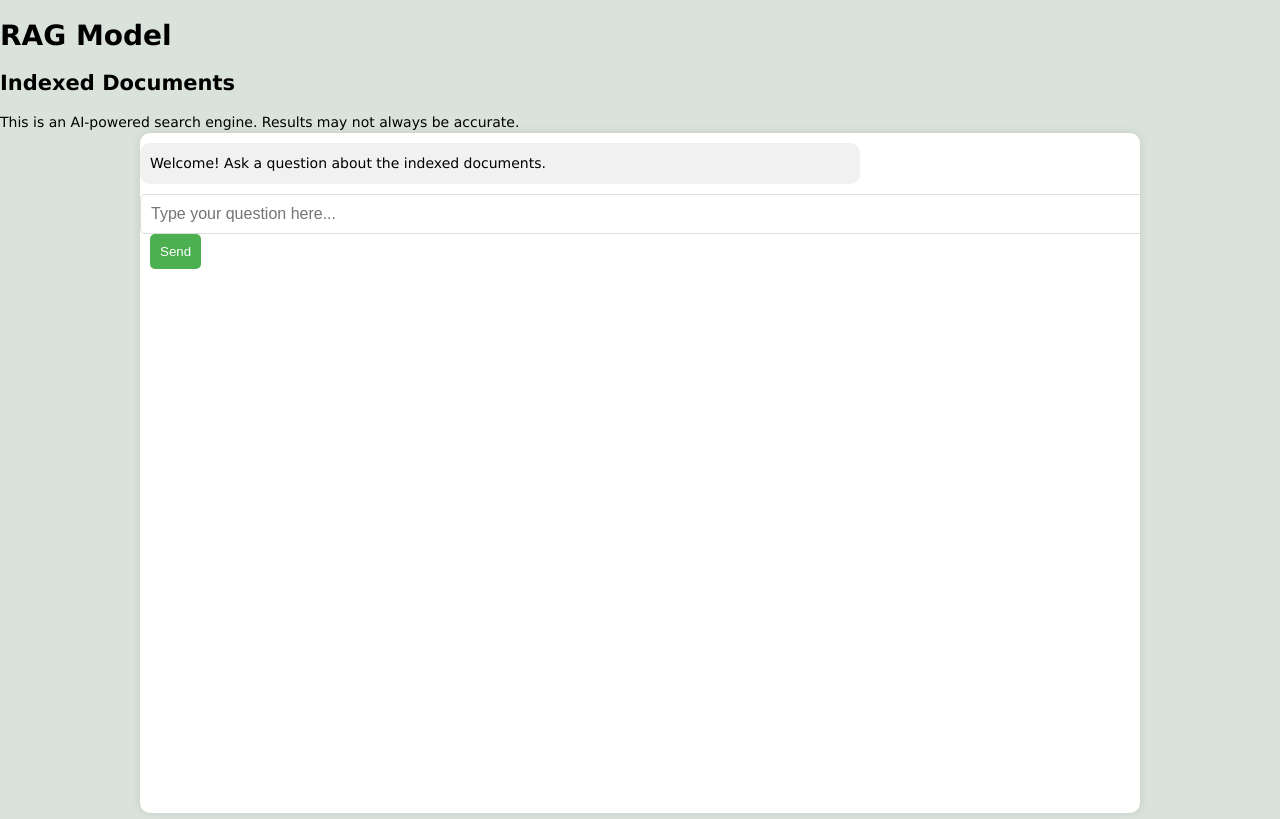
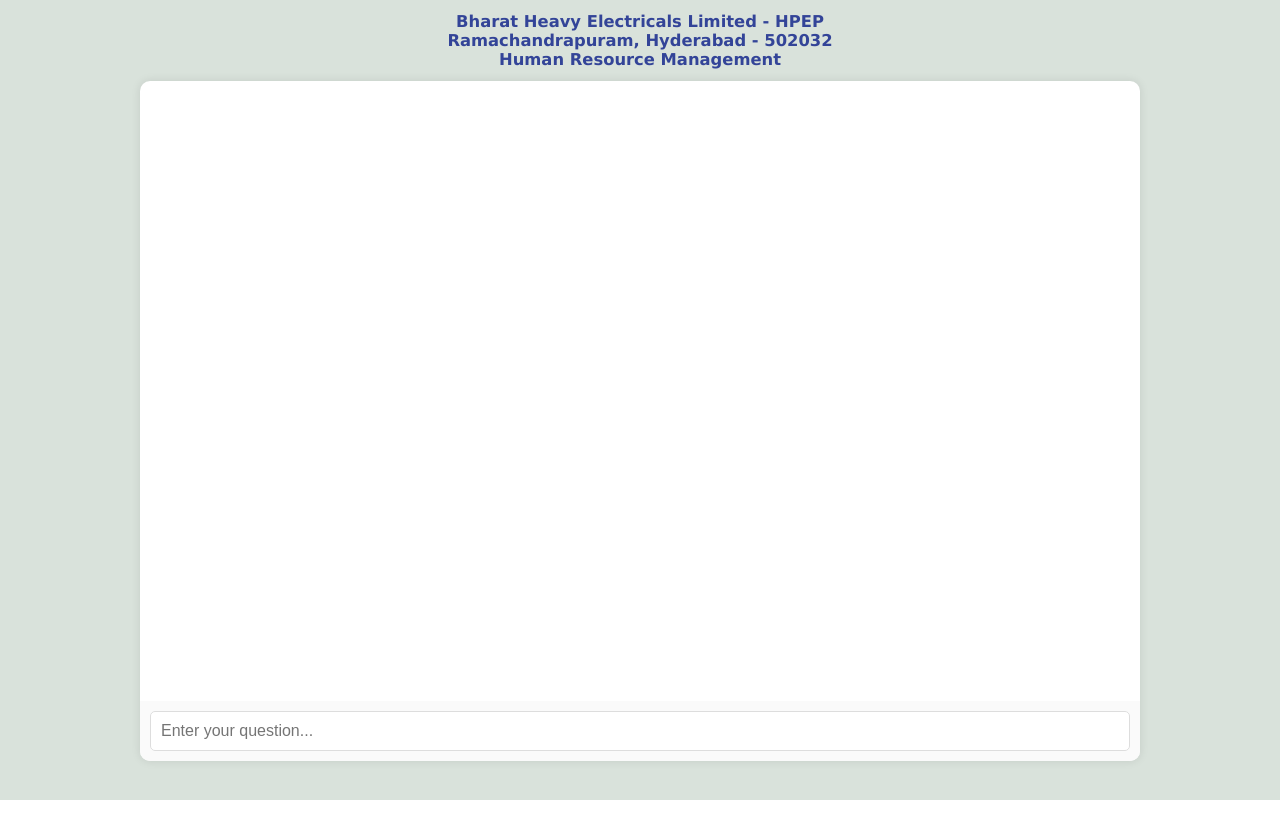
Before and after one commit to adhvaith267/rag-model, a Flask app: template templates/index.html in a window 1280 px wide. Run offline with Flask 3, Linux system fonts and the light colour scheme; the template is opened without the code that fills it, so the values that code supplies are empty; parts of the project's set-up code (start-up, migrations or seed data) failed here and were passed over.

Commit message:
first commit

```diff
--- a/templates/index.html
+++ b/templates/index.html
@@ -100,32 +100,27 @@
 </head>
 
 <body>
-    <div class="header">
-        <h1>RAG Model</h1>
-    </div>
-
-    <div class="main-container">
-        <div class="left-panel">
-            <h2>Indexed Documents</h2>
-            <div class="documents-list">
-                {% for doc in selected_documents %}
-                    <div class="document-item">{{ doc }}</div>
-                {% endfor %}
-            </div>
-            <p class="footer-text">This is an AI-powered search engine. Results may not always be accurate.</p>
-        </div>
-        <div class="right-panel">
-            <div class="chat-container">
-                <div id="chat-box">
-                    <div class="message bot-message">
-                        <p>Welcome! Ask a question about the indexed documents.</p>
-                    </div>
-                </div>
-                <div class="chat-input">
-                    <input type="text" id="user-input" placeholder="Type your question here...">
-                    <button id="send-btn">Send</button>
-                </div>
-            </div>
+    <center>
+	<h3 style=" padding:12px; margin-top:0; margin-bottom:0; color:white; display: flex; gap: 12px; text-align: center; width: fit-content;">
+	    <!-- <img src="{{ url_for('static', filename='images/BHEL_logo.png')}}" width="50" height="40" alt="BHEL Logo" style="flex-shrink: 0;" /> -->
+	    <span style="color: #334498;">
+	        Bharat Heavy Electricals Limited - HPEP<br>
+	        Ramachandrapuram, Hyderabad - 502032<br>
+	        Human Resource Management
+	    </span>
+	</h3>
+        <!-- <h3 style="padding:12px; margin-top:0; margin-bottom:0;">Artificial Intelligence System </h3> -->
+        <!--<p style="padding: 10px; margin-top:2px; margin-bottom:2px; width:800px; max-width: 100%; ">
+	Available documents : {% for doc in selected_documents %} <span style="border: 1px solid gray; border-radius: 3px; padding: 8px; margin: 2px;">{{doc}}</span> {% endfor %}
+        </p>-->
+    </center>
+    <div class="chat-container">
+        <div class="chat-box" id="chatBox">
+	</div>
+	<div class="loading" id="loadingText" style="display: none;">Generating...</div>
+        <div class="input-container">
+            <input type="text" id="questionInput" placeholder="Enter your question..." onkeydown="checkEnter(event)">
+	    <button id="sendBtn" onclick="askQuestion()" style="display: none;">Send</button>
         </div>
     </div>
 
```
